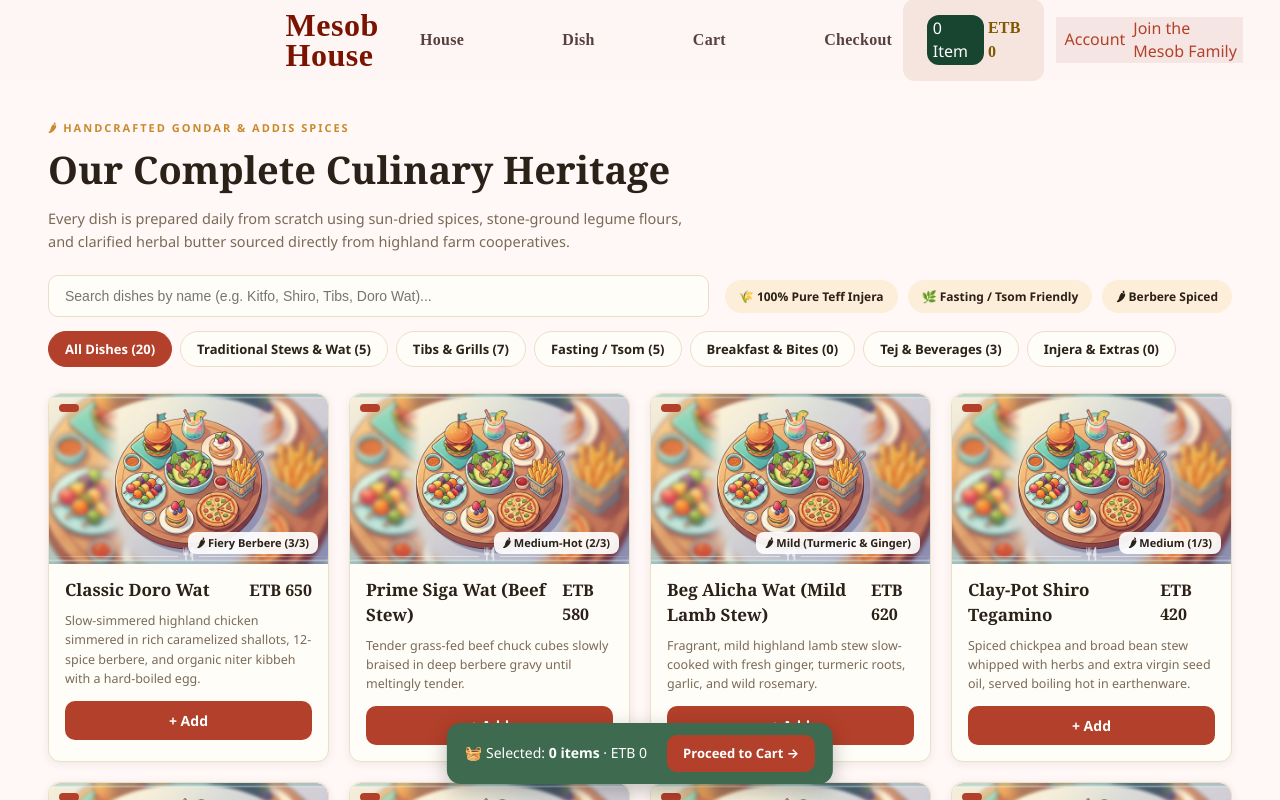
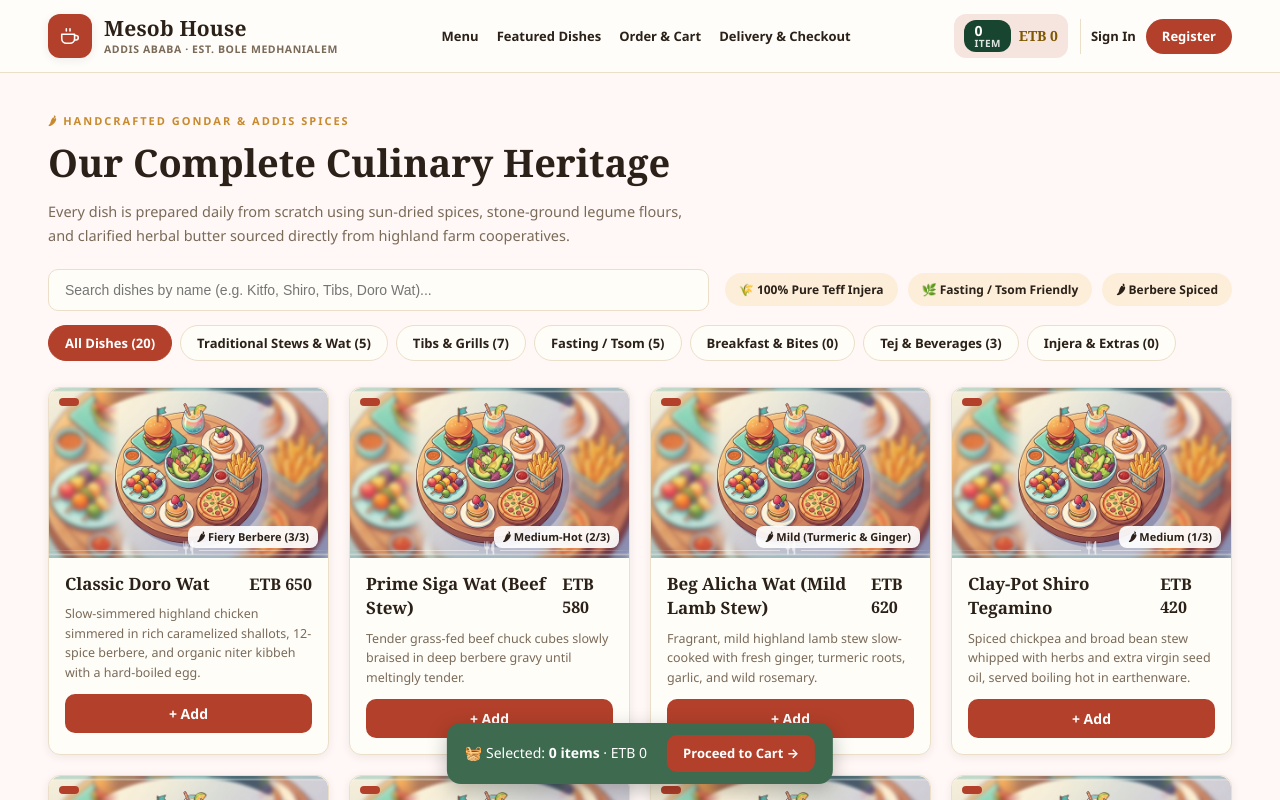
Before and after one commit to Mebtee/codeops-portfolio, a React (Vite) app in the folder MODULE-03/CapstoneProject/: page /menu in a window 1280 px wide. Shown: the top 800 px of the page. Built offline with nearby package versions, Linux system fonts and the light colour scheme.

Commit message:
fix header overflow and responsive nav

```diff
--- a/MODULE-03/CapstoneProject/src/Component/Header/CartForm/CartForm.css
+++ b/MODULE-03/CapstoneProject/src/Component/Header/CartForm/CartForm.css
@@ -1,59 +1,129 @@
 .cart-form {
   display: flex;
-  width: 340px;
-  height: 64px;
+  align-items: center;
   gap: 12px;
-  align-items: center;
 }
 
 .cart-container {
-  padding: 8px 12px;
+  display: flex;
+  align-items: center;
+  gap: 4px;
+  padding: 6px 10px;
   background-color: #f6e5de;
-  gap: 4px;
-  align-content: center;
+  border-radius: 12px;
+}
+.cart-container a {
+  text-decoration: none;
+}
+
+.cart-inner-holder {
+  display: flex;
+  align-items: center;
+  gap: 8px;
+}
+
+.count {
+  display: flex;
+  flex-direction: column;
+  align-items: center;
+  justify-content: center;
+  min-width: 44px;
+  padding: 3px 10px;
+  border-radius: 12px;
+  background-color: #184530;
+  color: #ffffff;
+}
+.count p {
+  font-size: 14px;
+  font-weight: 700;
+  line-height: 1.1;
+}
+.count p + p {
+  font-size: 10px;
+  font-weight: 600;
+  letter-spacing: 0.4px;
+  text-transform: uppercase;
+  opacity: 0.85;
+}
+
+.total {
+  font-family: var(--serif);
+  font-weight: 600;
+  font-size: 14px;
+  color: #7e5700;
+  white-space: nowrap;
 }
 
 .account-container {
   display: flex;
   align-items: center;
-  justify-content: space-around;
-  gap: 12px;
+  gap: 10px;
+  padding-left: 10px;
+  border-left: 1px solid var(--line);
+}
+.account-container a,
+.account-container .link-btn {
+  font-size: 13px;
+  font-weight: 600;
+  color: var(--ink);
+  text-decoration: none;
+  background: none;
+  border: none;
+  cursor: pointer;
+  padding: 0;
+  white-space: nowrap;
+}
+.account-container a:hover,
+.account-container .link-btn:hover {
+  color: var(--red);
+  text-decoration: underline;
+}
+.account-container .register-btn {
+  padding: 8px 16px;
+  color: #fff;
+  background: var(--red);
+  border-radius: 999px;
+  font-weight: 700;
+  transition: background 0.18s ease;
+}
+.account-container .register-btn:hover {
+  color: #fff;
+  background: var(--red-dark);
+  text-decoration: none;
+}
+.account-name {
+  font-size: 13px;
+  font-weight: 600;
+  color: var(--ink);
+  max-width: 120px;
+  overflow: hidden;
+  text-overflow: ellipsis;
+  white-space: nowrap;
 }
 
-.cart-container {
-  display: flex;
-  justify-content: space-around;
-  gap: 4px;
-  padding: 8px 12px;
-  border-radius: 12px;
-}
-.cart-inner-holder{
-    display: flex;
-    gap: 4px;
-    padding: 8px 12px;
-    align-items: center;
-    border-radius: 12px;
-}
-.count{
-    padding: 2px 16px 2px 6px;
-    border-radius: 12px;
-    background-color: #184530;
-    color: #FFFFFF;
+/* Below the nav breakpoint the collapsed menu carries Sign In / Register,
+   so the inline account links are redundant and cost ~120px of width. */
+@media (max-width: 1180px) {
+  .account-container {
+    display: none;
+  }
 }
 
-.total{
-    font-family: 'Times New Roman', Times, serif;
-    font-weight: 600;
-    line-height: 24px;
-    letter-spacing: 0.18px;
-    align-items: center;
-    color: #7E5700;
+@media (max-width: 480px) {
+  .cart-form {
+    gap: 0;
+  }
+  .cart-container {
+    padding: 5px 8px;
+  }
+  .count {
+    min-width: 38px;
+    padding: 2px 8px;
+  }
+  .count p {
+    font-size: 13px;
+  }
+  .total {
+    font-size: 12.5px;
+  }
 }
-
-.account-container{
-    display: flex;
-    align-items: center;
-    padding-left: 8px;
-    gap: 8px;
-    background-color: rgb(223, 191, 185,30%);
-}
--- a/MODULE-03/CapstoneProject/src/Component/Header/CartForm/CartForm.jsx
+++ b/MODULE-03/CapstoneProject/src/Component/Header/CartForm/CartForm.jsx
@@ -7,27 +7,20 @@ import { useAuth } from '../../../store/useAuthStore';
 function CartForm() {
   const { logout, user } = useAuth();
   const { count, subtotal } = useCart();
-  const subTotalWithFormats = fmt(subtotal);
+
   return (
     <div className="cart-form">
       <div className="cart-container">
-        <Link to={'orderCart'}>
+        <Link to="/orderCart" aria-label={`Cart, ${count} items, ${fmt(subtotal)}`}>
           <div className="cart-inner-holder">
             <div className="count">
-              {{ count } && (
-                <div>
-                  <p>{count}</p>
-                  <p>Item</p>
-                </div>
-              )}
+              <div>
+                <p>{count}</p>
+                <p>Item</p>
+              </div>
             </div>
-
             <div className="total">
-              {{ subtotal } && (
-                <div>
-                  <p>{subTotalWithFormats}</p>
-                </div>
-              )}
+              <p>{fmt(subtotal)}</p>
             </div>
           </div>
         </Link>
@@ -43,8 +36,10 @@ function CartForm() {
           </>
         ) : (
           <>
-            <Link to="/login">Account</Link>
-            <Link to="/signup">Join the Mesob Family</Link>
+            <Link to="/login">Sign In</Link>
+            <Link to="/signup" className="register-btn">
+              Register
+            </Link>
           </>
         )}
       </div>
--- a/MODULE-03/CapstoneProject/src/Component/Header/Header.css
+++ b/MODULE-03/CapstoneProject/src/Component/Header/Header.css
@@ -1,22 +1,103 @@
 .header {
-  width: 100%;
-  height: 80px;
-  padding: 0px 16px;
-  background-color: rgba(254, 247, 245, 0.9);
+  position: sticky;
+  top: 0;
+  z-index: 50;
+  background: rgba(255, 253, 250, 0.92);
+  backdrop-filter: blur(10px);
+  border-bottom: 1px solid var(--line);
+}
+.header-inner {
+  position: relative;
+  max-width: 1248px;
+  margin: 0 auto;
+  padding: 14px 32px;
   display: flex;
-  justify-content: center;
   align-items: center;
-  align-content: center;
+  justify-content: space-between;
+  gap: 24px;
 }
 
-.header-container{
-    position: relative;
-    left: 16px;
-    width: 1248px;
-    height: 80px;
-    padding: 0px 32px;
-    display: flex;
-    justify-content: space-around;
-    align-items: center;
+.header-brand {
+  display: flex;
+  align-items: center;
+  gap: 12px;
+  text-decoration: none;
+  flex-shrink: 0;
+}
+.header-mark {
+  display: inline-flex;
+  align-items: center;
+  justify-content: center;
+  width: 44px;
+  height: 44px;
+  color: #fff;
+  background: var(--red);
+  border-radius: 12px;
+  box-shadow: var(--shadow);
+}
+.header-brand-text {
+  display: flex;
+  flex-direction: column;
+  line-height: 1.2;
+}
+.header-brand-text b {
+  font-family: var(--serif);
+  font-size: 21px;
+  color: var(--ink);
+  letter-spacing: 0.2px;
+}
+.header-brand-text small {
+  margin-top: 2px;
+  font-size: 10.5px;
+  font-weight: 600;
+  letter-spacing: 0.6px;
+  text-transform: uppercase;
+  color: var(--muted);
+}
 
+.header-actions {
+  display: flex;
+  align-items: center;
+  gap: 14px;
+  flex-shrink: 0;
 }
+.header-cta {
+  padding: 10px 20px;
+  white-space: nowrap;
+}
+
+@media (max-width: 1024px) {
+  .header-inner {
+    padding: 12px 28px;
+    gap: 16px;
+  }
+  .header-brand-text small {
+    display: none;
+  }
+  .header-brand-text b {
+    font-size: 19px;
+  }
+}
+
+@media (max-width: 1180px) {
+  .header-inner {
+    padding: 12px 24px;
+  }
+}
+
+@media (max-width: 480px) {
+  .header-inner {
+    padding: 10px 16px;
+  }
+  .header-mark {
+    width: 38px;
+    height: 38px;
+  }
+  .header-brand-text b {
+    font-size: 17px;
+  }
+  .header-cta {
+    padding: 8px 14px;
+    font-size: 12.5px;
+  }
+}
--- a/MODULE-03/CapstoneProject/src/Component/Header/Header.jsx
+++ b/MODULE-03/CapstoneProject/src/Component/Header/Header.jsx
@@ -1,20 +1,69 @@
+import { useEffect, useState } from 'react';
 import { Link } from 'react-router-dom';
-import './Header.css';
-import Logo from './Logo/Logo';
 import Nav from './Navigation/Nav';
 import CartForm from './CartForm/CartForm';
-import { useAuth } from '../../store/useAuthStore';
+import './Header.css';
+
+const BRAND = 'Mesob House';
+const BRAND_TAG = 'Addis Ababa · Est. Bole Medhanialem';
 
 function Header() {
-  const { logout, user } = useAuth();
+  const [open, setOpen] = useState(false);
+  const close = () => setOpen(false);
+
+  // Never leave a menu open behind a page change.
+  useEffect(() => {
+    const onResize = () => {
+      if (window.innerWidth > 1180) setOpen(false);
+    };
+    window.addEventListener('resize', onResize);
+    return () => window.removeEventListener('resize', onResize);
+  }, []);
 
   return (
     <header className="header">
-      <div className="header-container">
-        <Logo />
-        <Nav />
-        <CartForm />
+      <div className="header-inner">
+        <Link to="/" className="header-brand" onClick={close}>
+          <span className="header-mark" aria-hidden="true">
+            <svg viewBox="0 0 24 24" width="22" height="22">
+              <path
+                d="M3 10h14v5a5 5 0 0 1-5 5H8a5 5 0 0 1-5-5z"
+                fill="none"
+                stroke="currentColor"
+                strokeWidth="1.7"
+                strokeLinejoin="round"
+              />
+              <path
+                d="M17 11.5h1.6a2.4 2.4 0 0 1 0 4.8H17"
+                fill="none"
+                stroke="currentColor"
+                strokeWidth="1.7"
+                strokeLinecap="round"
+              />
+              <path
+                d="M8 4v2.5M12 4v2.5"
+                fill="none"
+                stroke="currentColor"
+                strokeWidth="1.7"
+                strokeLinecap="round"
+              />
+            </svg>
+          </span>
+          <span className="header-brand-text">
+            <b>{BRAND}</b>
+            <small>{BRAND_TAG}</small>
+          </span>
+        </Link>
 
+        <Nav
+          open={open}
+          onToggle={() => setOpen((v) => !v)}
+          onNavigate={close}
+        />
+
+        <div className="header-actions">
+          <CartForm />
+        </div>
       </div>
     </header>
   );
--- a/MODULE-03/CapstoneProject/src/Component/Header/Navigation/Nav.css
+++ b/MODULE-03/CapstoneProject/src/Component/Header/Navigation/Nav.css
@@ -1,23 +1,126 @@
+.nav-toggle {
+  display: none;
+  flex-direction: column;
+  justify-content: center;
+  gap: 5px;
+  width: 42px;
+  height: 42px;
+  padding: 0 10px;
+  background: transparent;
+  border: 1px solid var(--line);
+  border-radius: 10px;
+  cursor: pointer;
+}
+.nav-toggle span {
+  display: block;
+  height: 2px;
+  width: 100%;
+  background: var(--ink);
+  border-radius: 2px;
+  transition:
+    transform 0.2s ease,
+    opacity 0.2s ease;
+}
+.nav-toggle[aria-expanded='true'] span:nth-child(1) {
+  transform: translateY(7px) rotate(45deg);
+}
+.nav-toggle[aria-expanded='true'] span:nth-child(2) {
+  opacity: 0;
+}
+.nav-toggle[aria-expanded='true'] span:nth-child(3) {
+  transform: translateY(-7px) rotate(-45deg);
+}
+
 .nav-container {
-  position: relative;
-  left: 388.1;
-  width: 472.2px;
-  height: 56px;
   display: flex;
   align-items: center;
-  gap: 8px;
-  color: #58413d;
-  justify-content: space-between;
+  gap: 30px;
+}
+.nav-container a {
+  position: relative;
+  font-family: var(--sans);
+  font-size: 14.5px;
+  font-weight: 600;
+  color: var(--ink);
+  text-decoration: none;
+  padding: 6px 0;
+  white-space: nowrap;
+  transition: color 0.18s ease;
+}
+.nav-container a::after {
+  content: '';
+  position: absolute;
+  left: 0;
+  bottom: 0;
+  width: 100%;
+  height: 2px;
+  background: var(--red);
+  border-radius: 2px;
+  transform: scaleX(0);
+  transform-origin: left;
+  transition: transform 0.22s ease;
+}
+.nav-container a:hover {
+  color: var(--red);
+}
+.nav-container a:hover::after,
+.nav-container a:focus-visible::after {
+  transform: scaleX(1);
 }
 
-.nav-container a {
-  text-decoration: none;
-  color: #58413d;
+/* Auth links only appear in the collapsed mobile menu. */
+.nav-auth {
+  display: none;
 }
-.nav-container p {
-  font-family: 'Times New Roman', Times, serif;
-  font-weight: 600;
-  letter-spacing: 0.28px;
-  line-height: 20px;
-  align-items: center;
+
+@media (max-width: 1280px) {
+  .nav-container {
+    gap: 18px;
+  }
+  .nav-container a {
+    font-size: 13px;
+  }
 }
+
+@media (max-width: 1180px) {
+  .nav-toggle {
+    display: flex;
+  }
+  .nav-container {
+    position: absolute;
+    top: 100%;
+    left: 0;
+    right: 0;
+    flex-direction: column;
+    align-items: stretch;
+    gap: 0;
+    padding: 8px 24px 18px;
+    background: var(--card);
+    border-bottom: 1px solid var(--line);
+    box-shadow: var(--shadow);
+    display: none;
+  }
+  .nav-container.is-open {
+    display: flex;
+  }
+  .nav-container a {
+    padding: 13px 0;
+    font-size: 15px;
+    border-bottom: 1px solid var(--line);
+  }
+  .nav-container a:last-child {
+    border-bottom: none;
+  }
+  .nav-container a::after {
+    display: none;
+  }
+  .nav-auth {
+    display: flex;
+    flex-direction: column;
+    padding-top: 6px;
+  }
+  .nav-auth a {
+    color: var(--red);
+    font-weight: 700;
+  }
+}
--- a/MODULE-03/CapstoneProject/src/Component/Header/Navigation/Nav.jsx
+++ b/MODULE-03/CapstoneProject/src/Component/Header/Navigation/Nav.jsx
@@ -1,14 +1,49 @@
 import './Nav.css';
 import { Link } from 'react-router-dom';
 
-function Nav() {
+const LINKS = [
+  { to: '/menu', label: 'Menu' },
+  { to: '/future', label: 'Featured Dishes' },
+  { to: '/orderCart', label: 'Order & Cart' },
+  { to: '/delivery', label: 'Delivery & Checkout' },
+];
+
+function Nav({ open, onToggle, onNavigate }) {
   return (
-    <div className="nav-container">
-      <Link to={"/"}><p>House</p></Link>
-      <Link to={"/menu"}><p>Dish</p></Link>
-      <Link to={"/orderCart"}><p>Cart</p></Link>
-      <Link to={"/delivery"}><p>Checkout</p></Link>
-    </div>
+    <>
+      <button
+        type="button"
+        className="nav-toggle"
+        aria-expanded={open}
+        aria-controls="primary-navigation"
+        aria-label={open ? 'Close menu' : 'Open menu'}
+        onClick={onToggle}
+      >
+        <span />
+        <span />
+        <span />
+      </button>
+
+      <nav
+        id="primary-navigation"
+        className={open ? 'nav-container is-open' : 'nav-container'}
+        aria-label="Primary"
+      >
+        {LINKS.map(({ to, label }) => (
+          <Link key={to} to={to} onClick={onNavigate}>
+            {label}
+          </Link>
+        ))}
+        <span className="nav-auth">
+          <Link to="/login" onClick={onNavigate}>
+            Sign In
+          </Link>
+          <Link to="/signup" onClick={onNavigate}>
+            Register
+          </Link>
+        </span>
+      </nav>
+    </>
   );
 }
 
```
